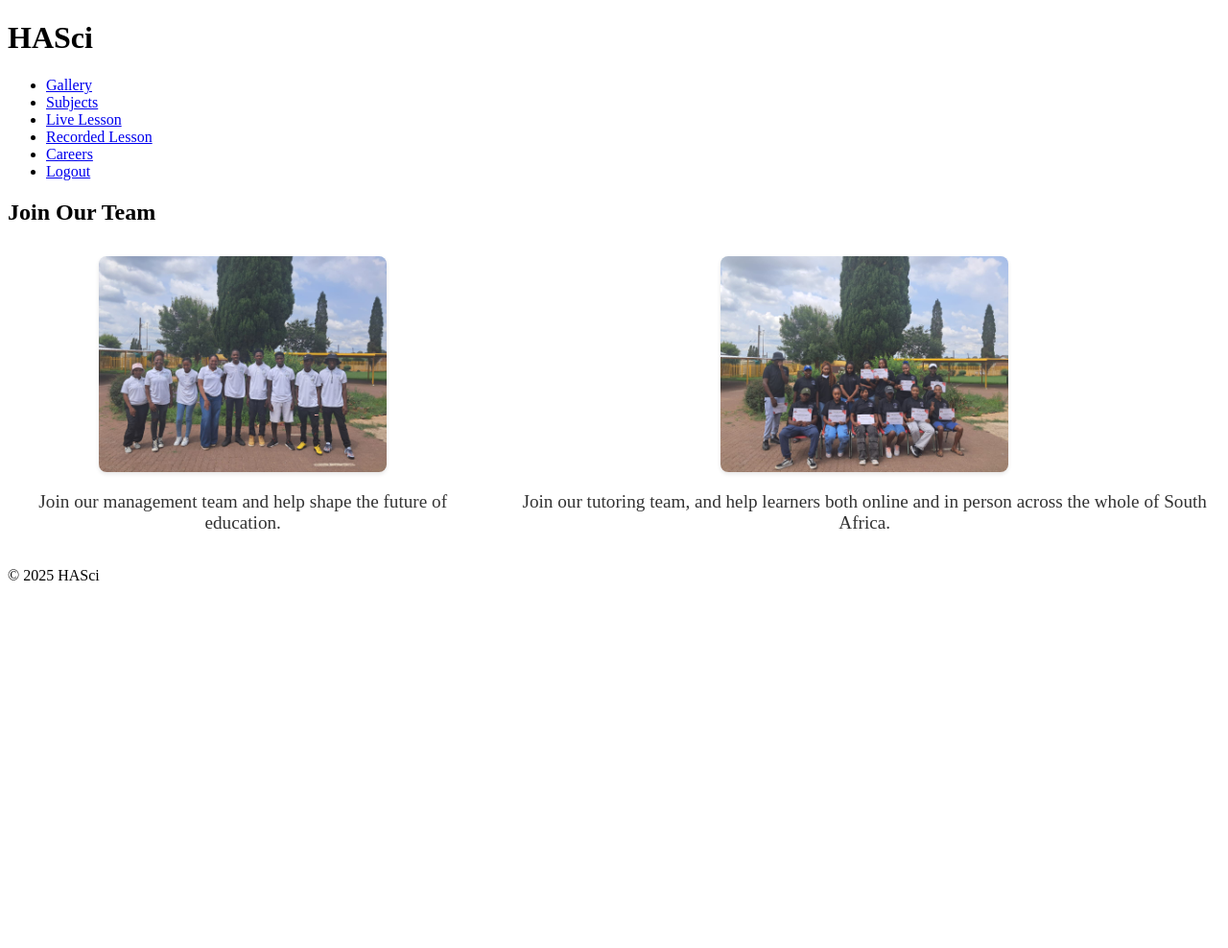
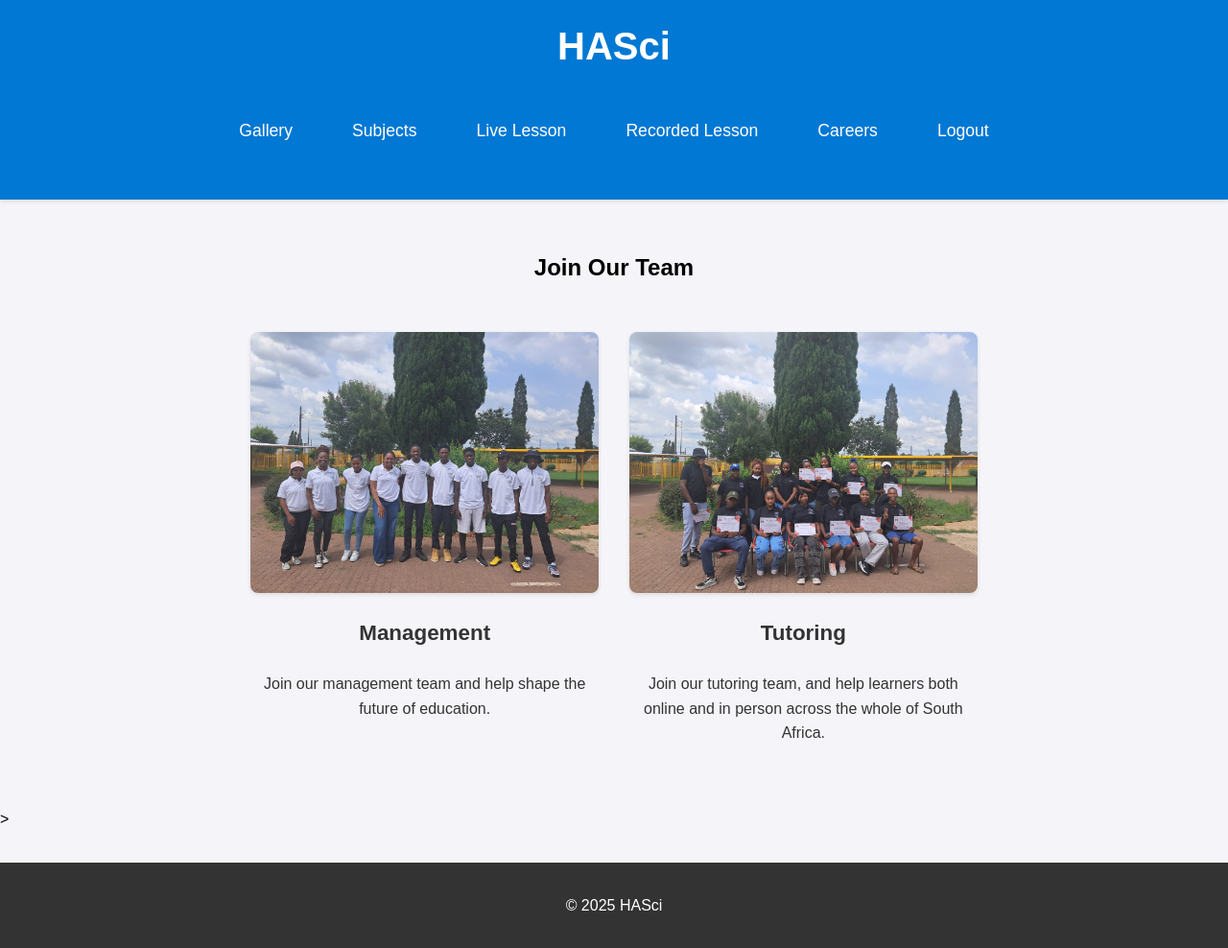
Before and after one commit to ratshikuni/slackers, a Flask app: page /careers in a window 1280 px wide. Shown: the whole page at 96% size. Before the commit the page ends 605 px from the top, so only its background shows below. Run offline with Flask 3, Linux system fonts and the light colour scheme; the visitor is signed in with stand-in values (Sample User, id 1).

Commit message:
chore :  added Career application form pages

```diff
--- a/app.py
+++ b/app.py
@@ -2,7 +2,7 @@ import logging
 from flask import Flask, render_template, request, redirect, url_for, flash, session
 from flask_sqlalchemy import SQLAlchemy
 from flask_wtf import FlaskForm
-from forms import RegistrationForm, LoginForm
+from forms import RegistrationForm, LoginForm, TutorApplicationForm, ManagementApplicationForm
 from flask import session
 from werkzeug.security import generate_password_hash, check_password_hash
 import firebase_admin
@@ -67,6 +67,40 @@ def careers():
 
     if session.get("is_logged_in", False):
         return render_template('careers.html')
+    return redirect(url_for('login'))
+
+@app.route('/management_vacancies')
+def management_vacancies():
+    print(session)
+
+    if session.get("is_logged_in", False):
+        return render_template('management_vacancies.html')
+    return redirect(url_for('login'))
+
+@app.route('/tutoring_vacancies', methods=['GET', 'POST'])
+def tutoring_vacancies():
+    form = TutorApplicationForm()  # Create an instance of the form
+    if session.get("is_logged_in", False):
+        if form.validate_on_submit():
+            # Handle form submission
+            flash('Application submitted successfully!', 'success')
+            return redirect('/success')
+        return render_template('tutoring_vacancies.html', form=form)
+    return redirect(url_for('login'))
+
+
+@app.route('/apply_management', methods=['GET', 'POST'])
+def apply_management():
+    role = request.args.get('role', '')
+    print(role)
+
+    form = ManagementApplicationForm()  # Create an instance of the form
+    if session.get("is_logged_in", False):
+        if form.validate_on_submit():
+            # Handle form submission
+            flash('Application submitted successfully!', 'success')
+            return redirect('/success')
+        return render_template('apply_management.html', form=form ,role=role)
     return redirect(url_for('login'))
 
 @app.route('/live_lesson')
--- a/static/css/styles.css
+++ b/static/css/styles.css
@@ -1,29 +1,194 @@
-/* Career options */
-.career-options {
+/* Base styles */
+body {
+    font-family: Arial, sans-serif;
+    margin: 0;
+    padding: 0;
+    line-height: 1.6;
+    background-color: #f4f4f9; /* Light background color */
+}
+
+/* Header */
+header {
+    background-color: #0078d4; /* Microsoft Teams blue */
+    color: #ffffff; /* White text */
+    padding: 1rem;
+    box-shadow: 0 2px 4px rgba(0, 0, 0, 0.1);
+    text-align: center;
+}
+
+header h1 {
+    margin: 0;
+    font-size: 2.5rem;
+    font-weight: 600;
+}
+
+nav ul {
+    list-style: none;
+    padding: 0;
     display: flex;
     justify-content: center;
     gap: 2rem;
+    margin-top: 1rem;
+}
+
+nav a {
+    text-decoration: none;
+    color: #ffffff; /* White color for nav links */
+    font-weight: 500;
+    font-size: 1.1rem;
+}
+
+nav a:hover {
+    text-decoration: underline;
+}
+
+/* Main content */
+main {
+    padding: 2rem;
+    text-align: center;
+}
+
+/* Link styles */
+ul li a {
+    text-decoration: none;
+    background-color: #0078d4;
+    color: #fff;
+    padding: 10px 15px;
+    border-radius: 5px;
+    display: inline-block;
+    margin: 1rem 0;
+    transition: background-color 0.3s ease;
+}
+
+ul li a:hover {
+    background-color: #005a9e;
+}
+
+/* Forms */
+.form-container {
+    max-width: 400px;
+    margin: 2rem auto;
+    padding: 2rem;
+    border: 1px solid #ddd;
+    border-radius: 8px;
+    background-color: #fff;
+}
+
+.form-group {
+    margin-bottom: 1rem;
+}
+
+.form-control {
+    width: 100%;
+    padding: 0.5rem;
+    border: 1px solid #ddd;
+    border-radius: 4px;
+}
+
+/* Alerts */
+.alert {
+    padding: 1rem;
+    margin: 1rem 0;
+    border-radius: 4px;
+    font-weight: 500;
+}
+
+.alert-success {
+    background-color: #d4edda;
+    color: #155724;
+}
+
+.alert-error {
+    background-color: #f8d7da;
+    color: #721c24;
+}
+
+/* Gallery */
+.gallery-grid {
+    display: grid;
+    grid-template-columns: repeat(auto-fit, minmax(300px, 1fr));
+    gap: 2rem;
+    padding: 2rem;
+    justify-items: center; /* Center items */
+}
+
+.gallery-item {
+    width: 100%;
+    max-width: 300px; /* Set a maximum size for images */
+    border-radius: 8px;
+    overflow: hidden;
+    box-shadow: 0 2px 4px rgba(0,0,0,0.1);
+    background-color: #fff;
+}
+
+.gallery-item img {
+    width: 100%;
+    height: auto;
+    border-bottom: 4px solid #0078d4;
+}
+
+.gallery-item p {
+    padding: 1rem;
+    background-color: #fff;
+    text-align: center;
+    font-size: 1rem;
+    color: #333;
+    font-weight: 500;
+}
+
+/* Footer */
+footer {
+    text-align: center;
+    background-color: #333;
+    color: #fff;
+    padding: 1rem;
     margin-top: 2rem;
 }
 
-.career-options a {
+.career-options {
+    display: flex;
+    flex-wrap: wrap; /* Allows wrapping to the next row */
+    gap: 2rem; /* Space between cards */
+    justify-content: center; /* Centers content */
+    margin-top: 2rem;
+    width: 100%; /* Full width of the parent container */
+    padding: 1rem; /* Adds spacing around the container */
+    box-sizing: border-box; /* Includes padding in width calculation */
+}
+
+.card {
+    flex: 1 1 calc(33.333% - 2rem); /* Each card takes one-third of the width, minus the gap */
+    max-width: calc(33.333% - 2rem); /* Limit maximum width for consistency */
+    text-align: center;
+    box-sizing: border-box; /* Includes padding and border in width */
+}
+
+.card a {
     text-decoration: none;
     color: #333;
-    text-align: center;
+    display: block; /* Ensures the link spans the card */
+    width: 100%;
 }
 
-.career-options img {
+.card img {
     width: 100%;
-    max-width: 300px;
     border-radius: 8px;
     box-shadow: 0 2px 4px rgba(0, 0, 0, 0.1);
 }
 
-.career-options p {
+.card h3 {
     margin-top: 1rem;
-    font-size: 1.2rem;
+    font-size: 1.4rem;
+    font-weight: bold;
+}
+
+.card p {
+    margin-top: 0.5rem;
+    font-size: 1rem;
     font-weight: 500;
 }
+
+
 
 /* Vacancy options */
 .vacancy-options {
--- a/templates/careers.html
+++ b/templates/careers.html
@@ -13,16 +13,23 @@
     <main>
         <h2>Join Our Team</h2>
         <div class="career-options">
+            <div class="card">
                 <a href="{{ url_for('management_vacancies') }}">
                     <img src="{{ url_for('static', filename='images/Management.jpeg') }}" alt="Management">
+                    <h3>Management</h3>
                     <p>Join our management team and help shape the future of education.</p>
                 </a>
+            </div>
+            <div class="card">
                 <a href="{{ url_for('tutoring_vacancies') }}">
                     <img src="{{ url_for('static', filename='images/Tutoring.jpeg') }}" alt="Tutoring">
+                    <h3>Tutoring</h3>
                     <p>Join our tutoring team, and help learners both online and in person across the whole of South Africa.</p>
                 </a>
             </div>
+        </div>
     </main>
+    >
 
     <footer>
         <p>&copy; 2025 HASci</p>
```
Also changed, not shown: forms.py (+18 -3 lines). Lines whose indentation alone changed are shown as unchanged.
